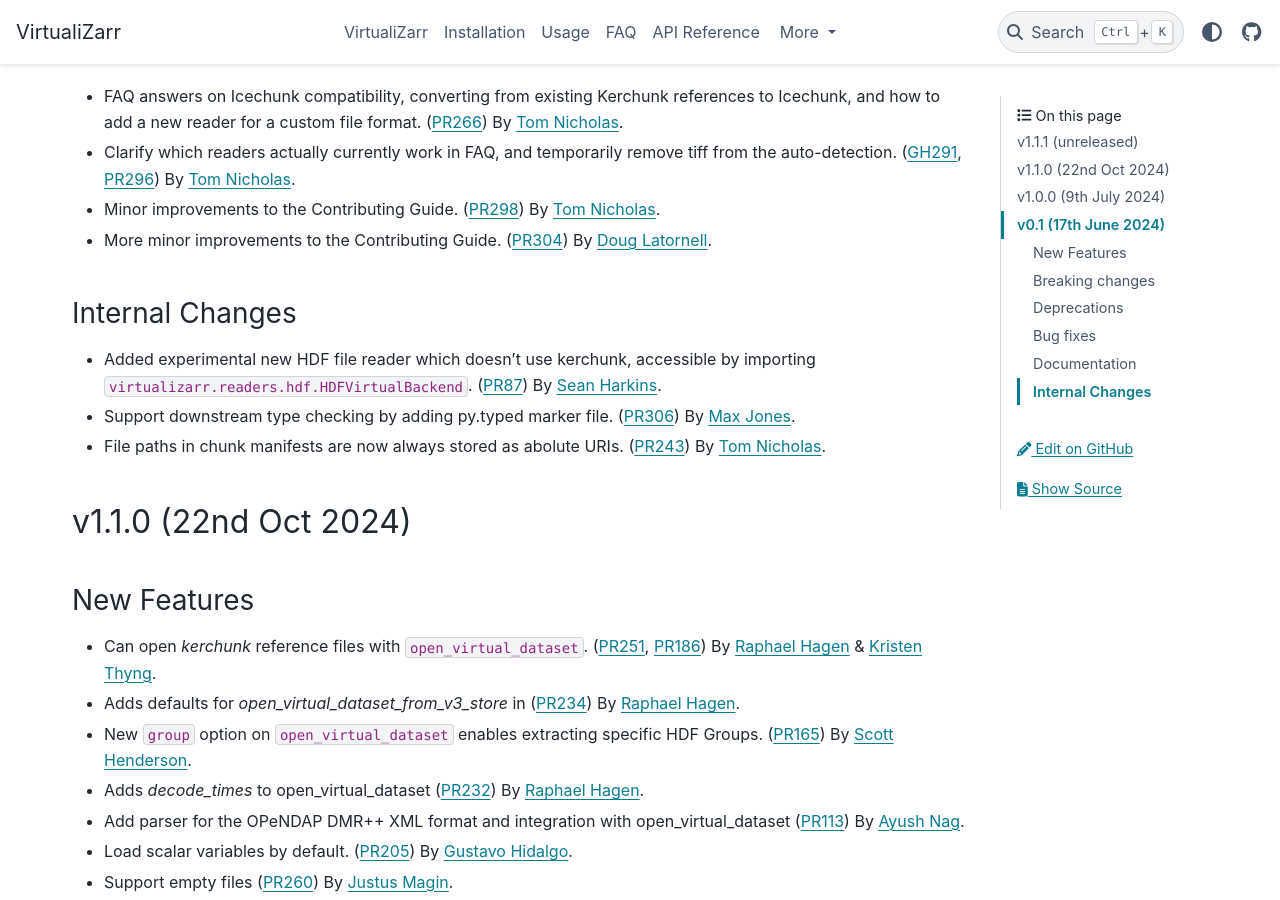
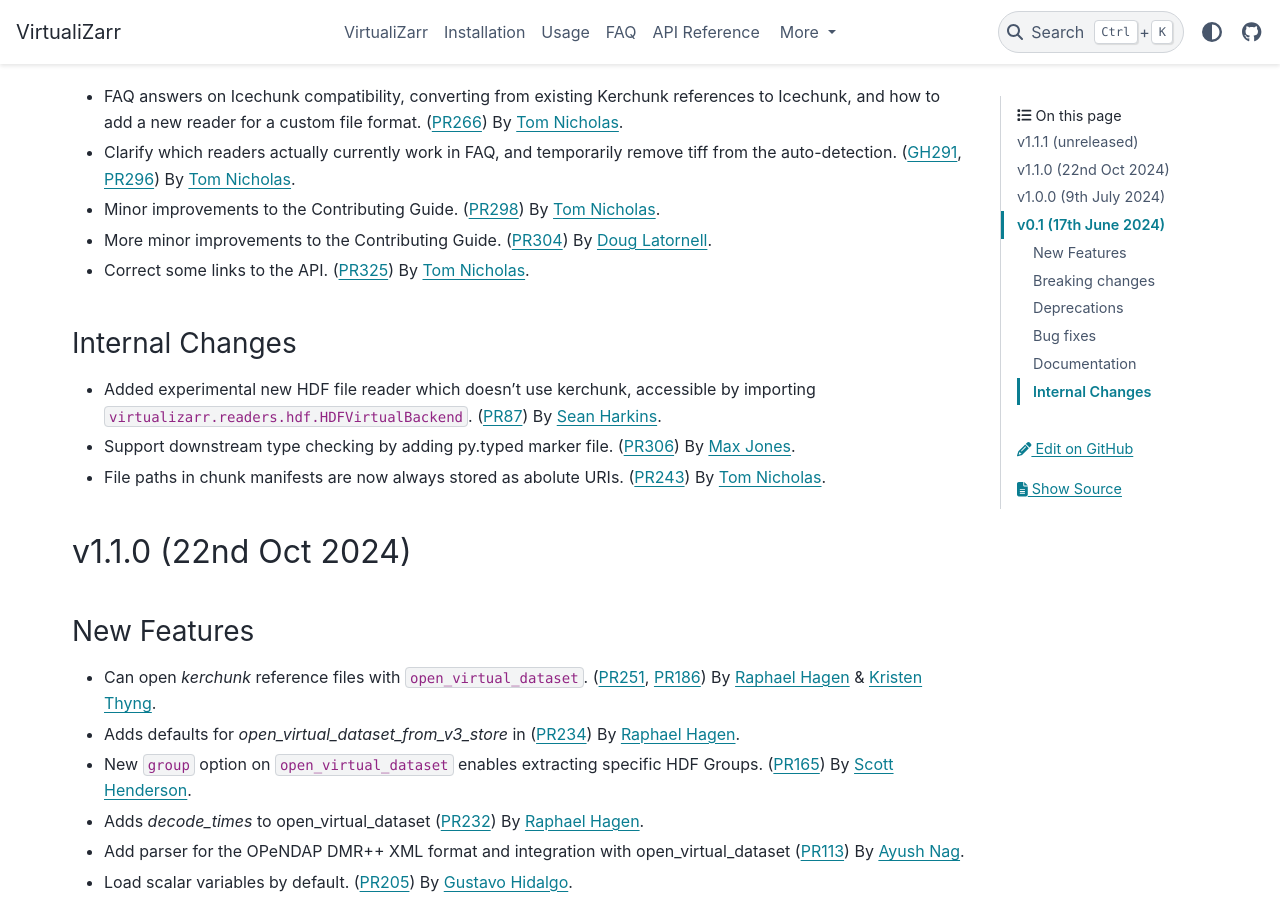
Before and after one commit to zarr-developers/VirtualiZarr, a Sphinx documentation site: the page built from docs/releases.rst, in a window 1280 px wide and 900 px high, scrolled down 862 px. Built offline with Sphinx 7.4.7 and the PyData theme 0.15.4, drawn with Linux system fonts in a browser that asks for light colours.

Commit message:
releases

```diff
--- a/docs/releases.rst
+++ b/docs/releases.rst
@@ -44,6 +44,8 @@
   (:pull:`298`) By `Tom Nicholas <https://github.com/TomNicholas>`_.
 - More minor improvements to the Contributing Guide.
   (:pull:`304`) By `Doug Latornell <https://github.com/DougLatornell>`_.
+- Correct some links to the API.
+  (:pull:`325`) By `Tom Nicholas <https://github.com/TomNicholas>`_.
 
 Internal Changes
 ~~~~~~~~~~~~~~~~
```
